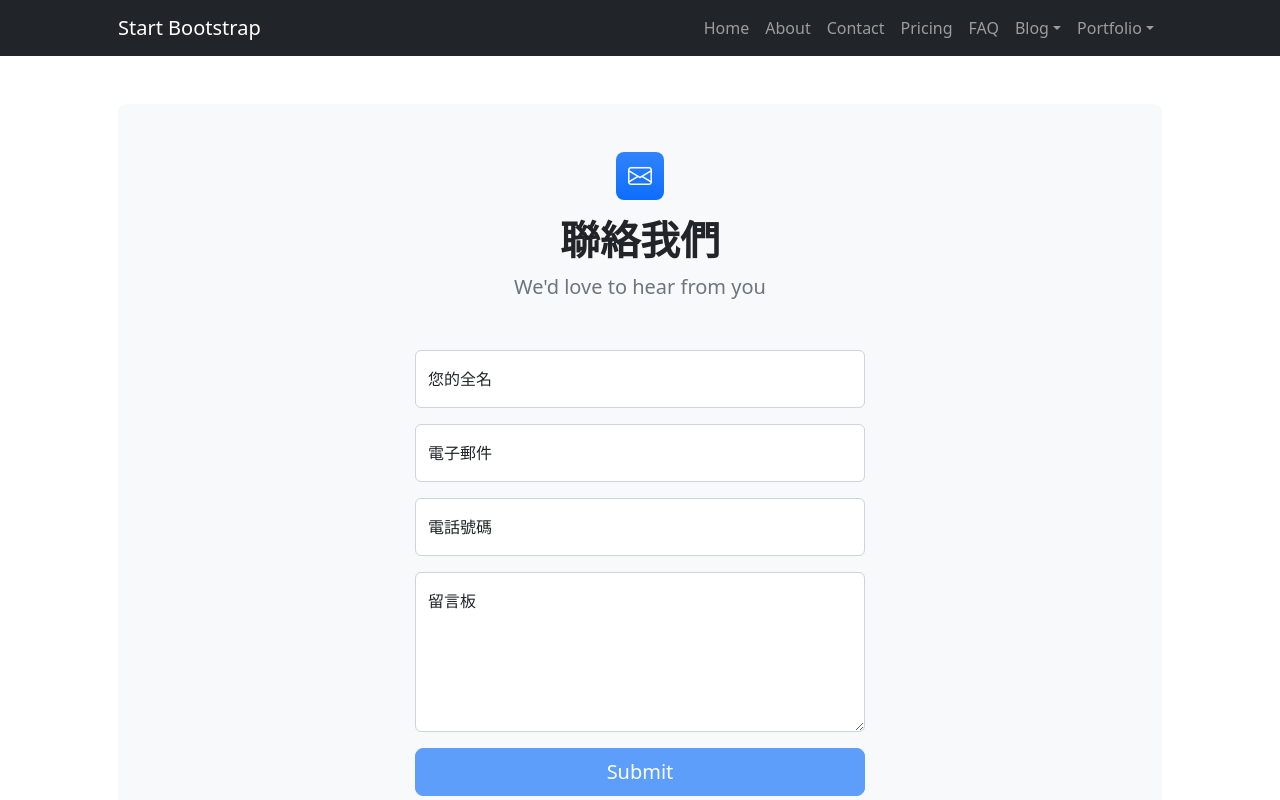
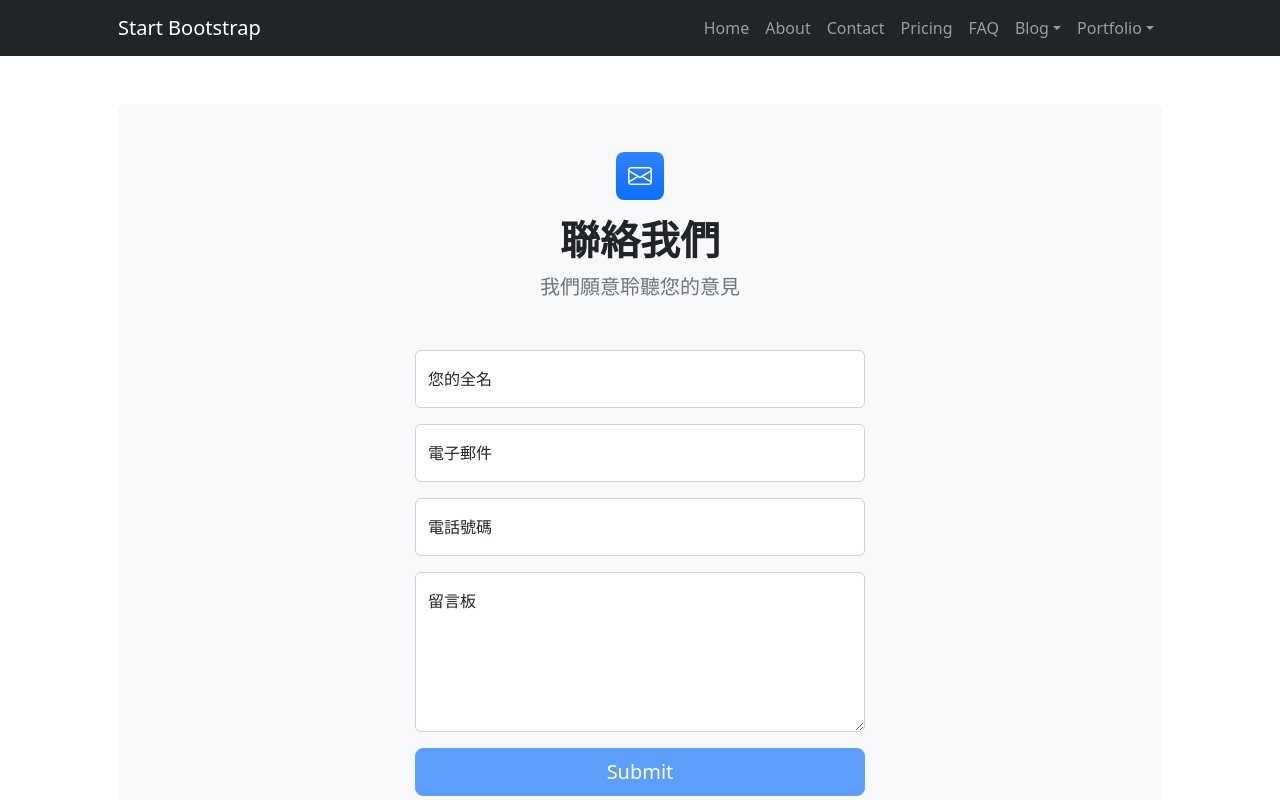
Before and after one commit to Hai0301/my-website, a plain HTML site: page contact.html in a window 1280 px wide. Shown: the top 800 px of the page. Drawn offline with nearby package versions, Linux system fonts and the light colour scheme.

Commit message:
change contact-text

```diff
--- a/contact.html
+++ b/contact.html
@@ -53,7 +53,7 @@
                         <div class="text-center mb-5">
                             <div class="feature bg-primary bg-gradient text-white rounded-3 mb-3"><i class="bi bi-envelope"></i></div>
                             <h1 class="fw-bolder">聯絡我們</h1>
-                            <p class="lead fw-normal text-muted mb-0">We'd love to hear from you</p>
+                            <p class="lead fw-normal text-muted mb-0">我們願意聆聽您的意見</p>
                         </div>
                         <div class="row gx-5 justify-content-center">
                             <div class="col-lg-8 col-xl-6">
```
